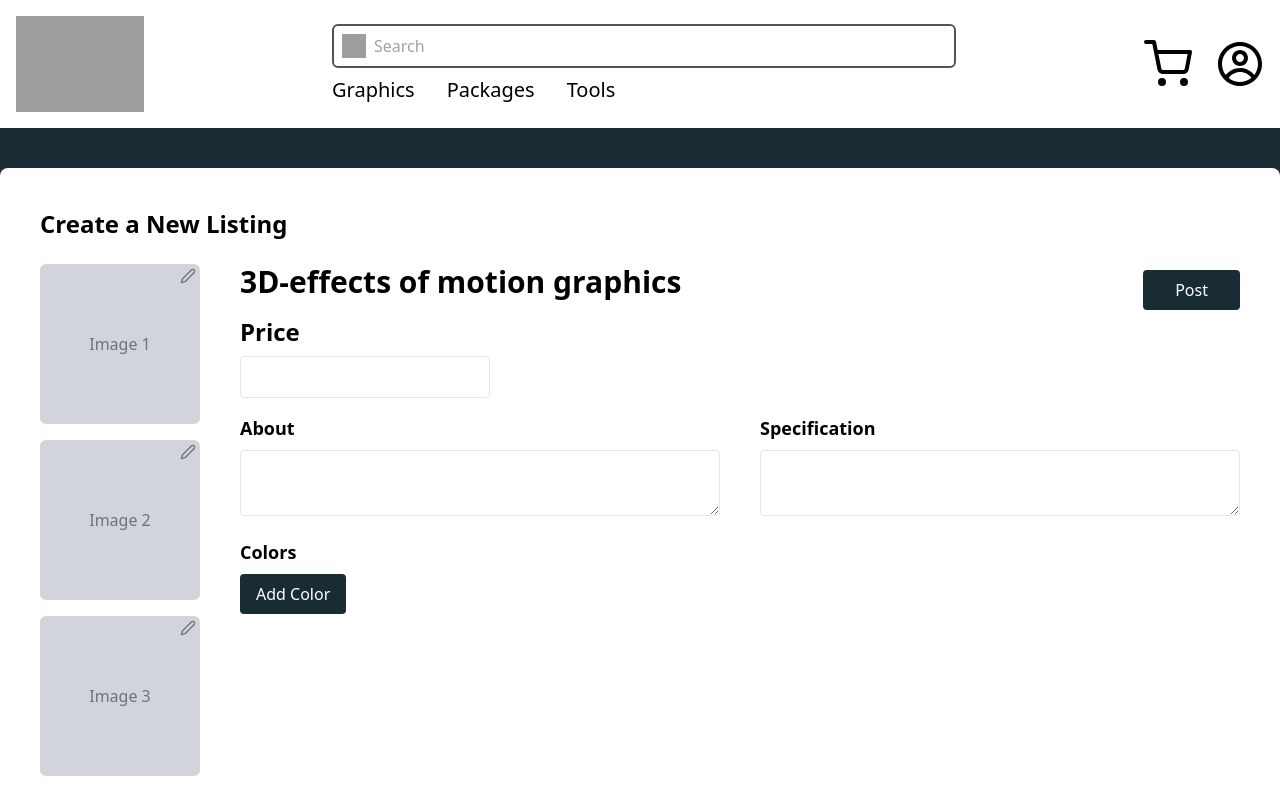
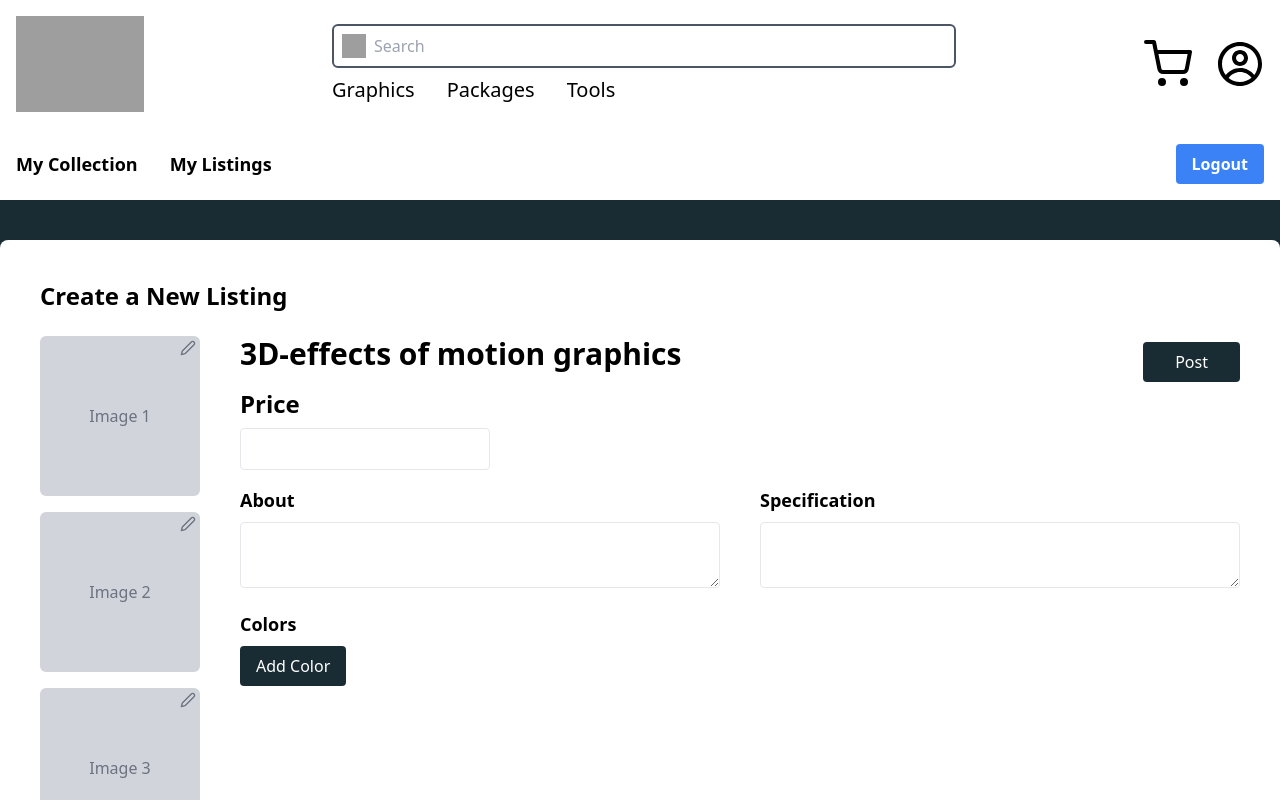
Before and after one commit to MarcusTob/agile-project, a React (Create React App) app in the folder vizrt-marketplace/: page /SellingUpload in a window 1280 px wide. Shown: the top 800 px of the page. Built offline with nearby package versions, Linux system fonts and the light colour scheme; grey boxes are pictures that could not be loaded.

Commit message:
navbar on profile pages

```diff
--- a/vizrt-marketplace/src/pages/MyCollectionPage.js
+++ b/vizrt-marketplace/src/pages/MyCollectionPage.js
@@ -1,7 +1,7 @@
 import React, { useEffect, useState } from "react";
 import ProductService from "../services/ProductService";
 import CollectionList from "../components/CollectionList";
-import ProfileNavbar from "../components/ProfileNavbar";
+import MyNavbar from "../components/MyNavbar";
 
 const MyCollectionPage = () => {
   const [products, setProducts] = useState([]);
@@ -22,10 +22,11 @@ const MyCollectionPage = () => {
   }, []);
 
   return (
-    <div className="flex bg-brandBgLight min-h-screen">
+    <div className="bg-brandBgLight min-h-screen">
+      <MyNavbar/>
       <div className="flex flex-col items-center px-4 py-8">
         <div className="w-full max-w screen-xl">
-          <h2 className="text-3xl font-bold mb-8 text-center">My Collection</h2>
+          <h2 className="text-3xl font-bold mb-8 text-center text-white">My Collection</h2>
           <CollectionList products={products} />
         </div>
       </div>
--- a/vizrt-marketplace/src/pages/SellingUploadPage.js
+++ b/vizrt-marketplace/src/pages/SellingUploadPage.js
@@ -1,10 +1,15 @@
 import React from "react";
 import SellingUpload from "../components/SellingUpload";
+import MyNavbar from "../components/MyNavbar";
+
 
 const SellingUploadPage = () => {
   return (
     <div>
+    <MyNavbar/>
+    <div>
       <SellingUpload />
+    </div>
     </div>
   );
 };
```
